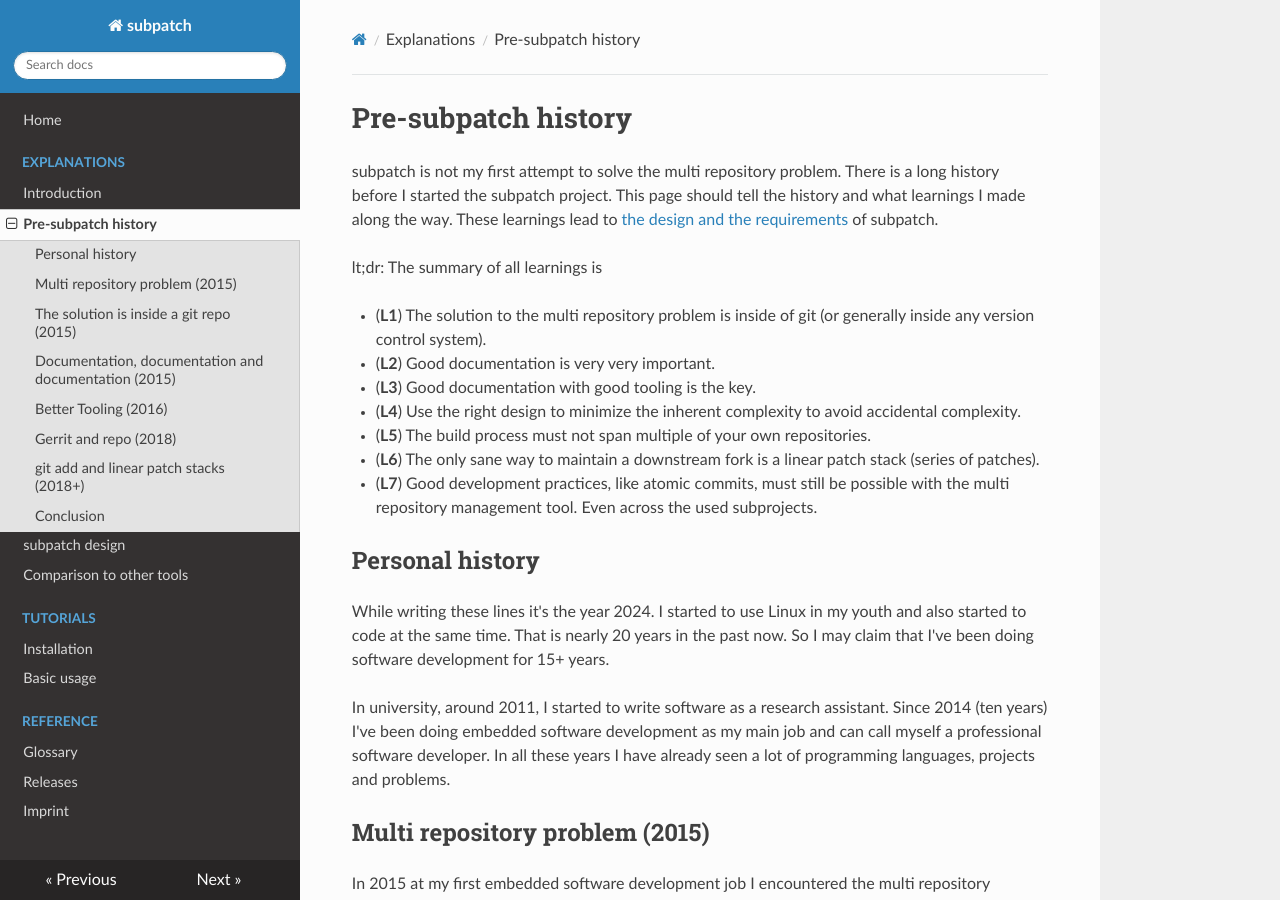
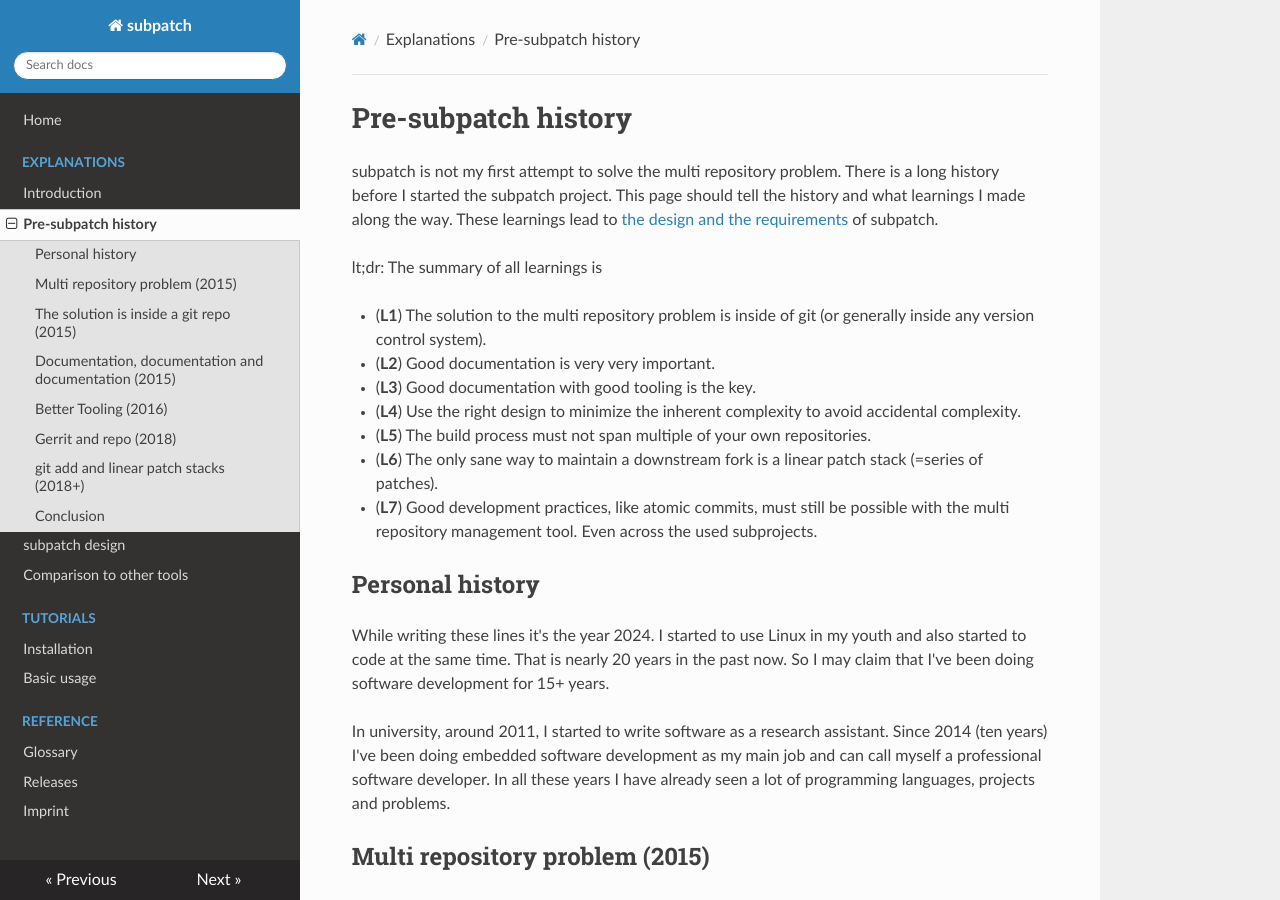
Before and after one commit to lengfeld/subpatch, an MkDocs documentation site: the page built from website/exp/history.md, in a window 1280 px wide and 900 px high. Built offline with MkDocs 1.6.1, drawn with Linux system fonts in a browser that asks for light colours; nearby versions of some CDN libraries; some of the changed text lies outside the part shown.

```diff
--- a/website/exp/history.md
+++ b/website/exp/history.md
@@ -15,7 +15,7 @@ lt;dr: The summary of all learnings is
    accidental complexity.
 * (**L5**) The build process must not span multiple of your own repositories.
 * (**L6**) The only sane way to maintain a downstream fork is a linear patch
-  stack (series of patches).
+  stack (=series of patches).
 * (**L7**) Good development practices, like atomic commits, must still be
   possible with the multi repository management tool. Even across the used
   subprojects.
@@ -194,7 +194,7 @@ source files and reapplied the patches with `git cherry-pick`. That process
 worked nicely. The learning is:
 
 (**L6**) The only sane way to maintain a downstream fork is a linear patch
-stack (series of patches).
+stack (=series of patches).
 
 And that is actually a very old thing. Linux distributions, like the big ones
 for the desktop but also for embedded devices, maintain a linear patch stack
```
